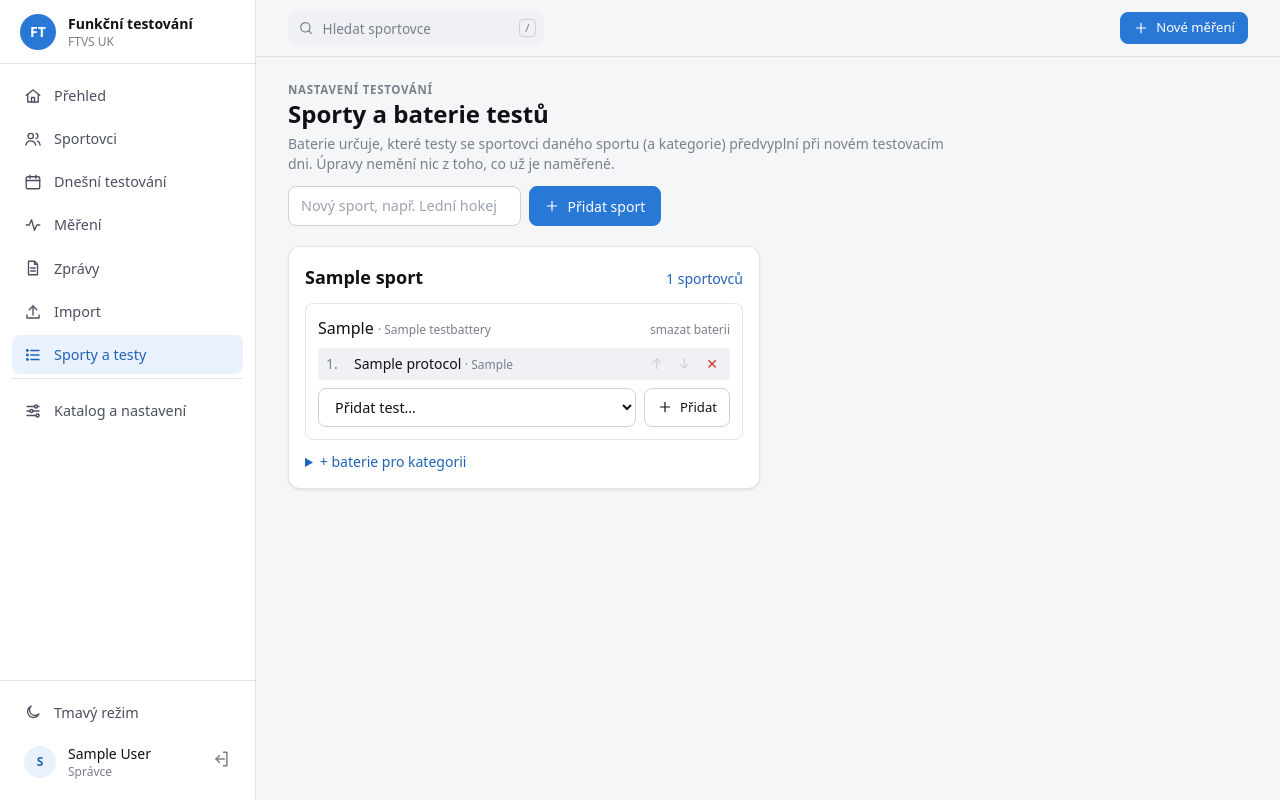
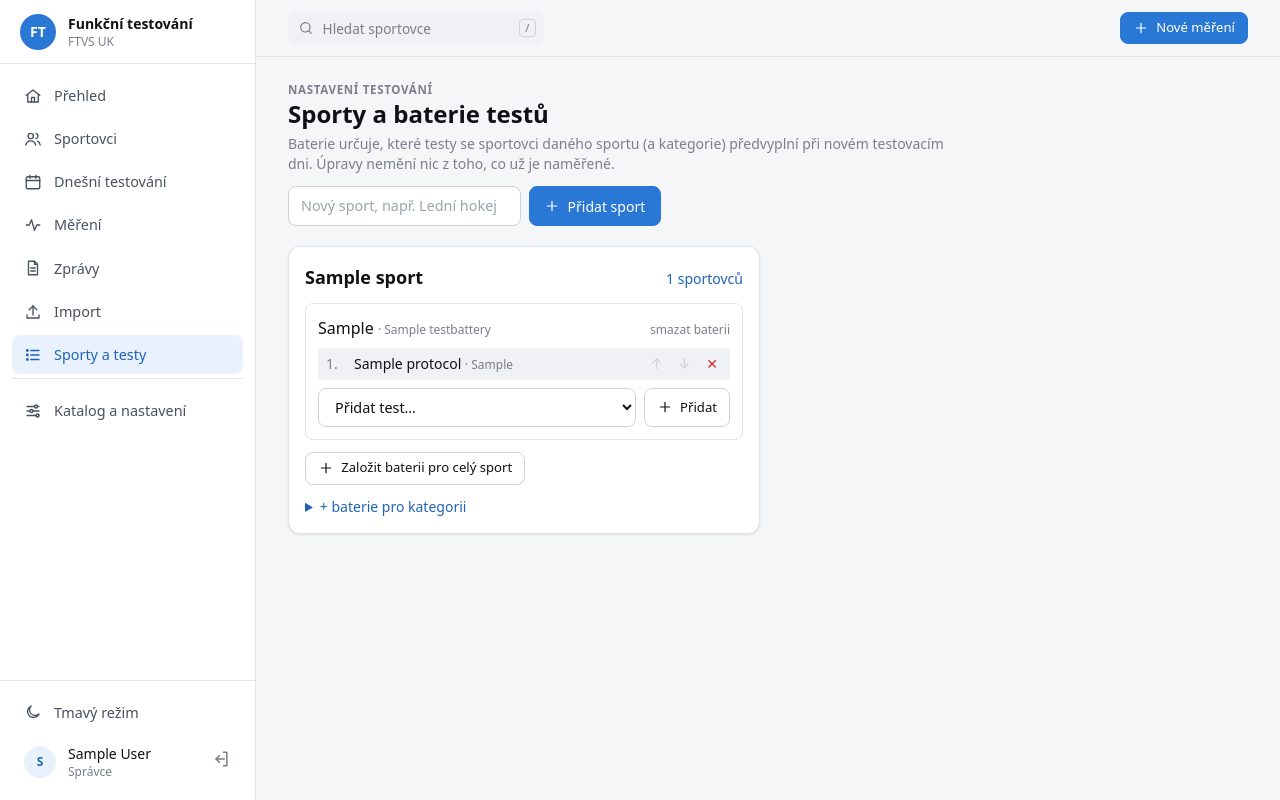
Before and after one commit to Maikl76/Aplikace_data, a Django app: page /sporty/ in a window 1280 px wide. Run offline with Django 5.2, Linux system fonts and the light colour scheme; a user stored in the database is signed in; tables that the repository leaves empty hold one stand-in row (values such as "Sample post"); parts of the project's set-up code (start-up, migrations or seed data) failed here and were passed over; some libraries are stand-ins or nearby versions.

Commit message:
Sporty bez baterie: tlačítko pro založení baterie celého sportu
Databáze založené před bateriemi mají sporty bez baterie; stránka
Sporty a testy teď nabídne jejich založení jedním kliknutím.

Co-Authored-By: Claude Opus 5.5 <noreply@anthropic.com>
Claude-Session: https://claude.ai/code/session_01MQMLxdi3pKAT271jB7aeKm

```diff
--- a/apps/catalog/battery_views.py
+++ b/apps/catalog/battery_views.py
@@ -58,6 +58,7 @@ def sport_list(request):
         by_sport.setdefault(battery.sport_id, []).append(battery)
     for sport in sports:
         sport.baterie = by_sport.get(sport.pk, [])
+        sport.ma_obecnou = any(not b.category for b in sport.baterie)
     return render(request, "catalog/sports.html", {"sports": sports})
 
 
--- a/templates/catalog/sports.html
+++ b/templates/catalog/sports.html
@@ -25,6 +25,13 @@
       </div>
       <div class="space-y-3">
         {% for battery in sport.baterie %}{% include "catalog/_battery.html" %}{% endfor %}
+        {% if not sport.ma_obecnou %}
+          <form method="post" action="{% url 'battery_add' sport.pk %}">
+            {% csrf_token %}
+            <input type="hidden" name="category" value="">
+            <button type="submit" class="btn btn-sm">{% icon "plus" %}Založit baterii pro celý sport</button>
+          </form>
+        {% endif %}
       </div>
       <details class="mt-3">
         <summary class="text-sm link cursor-pointer">+ baterie pro kategorii</summary>
```
Also changed, not shown: tests/test_baterie.py (+8 -0 lines).
